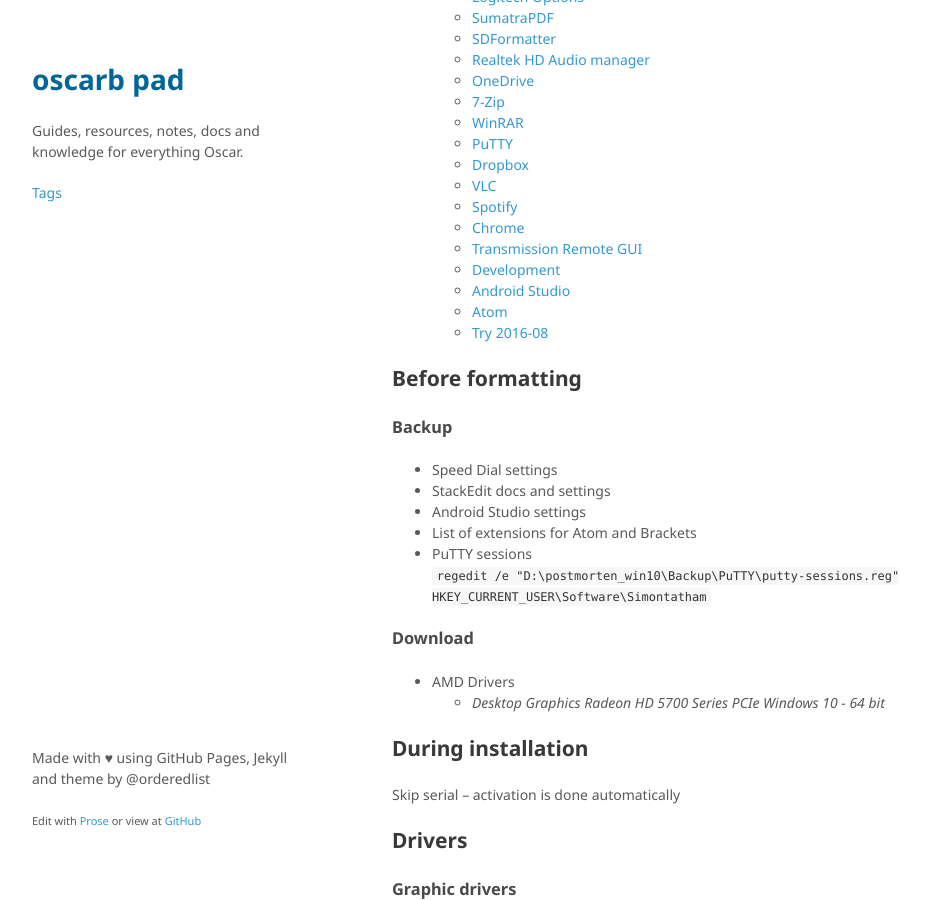
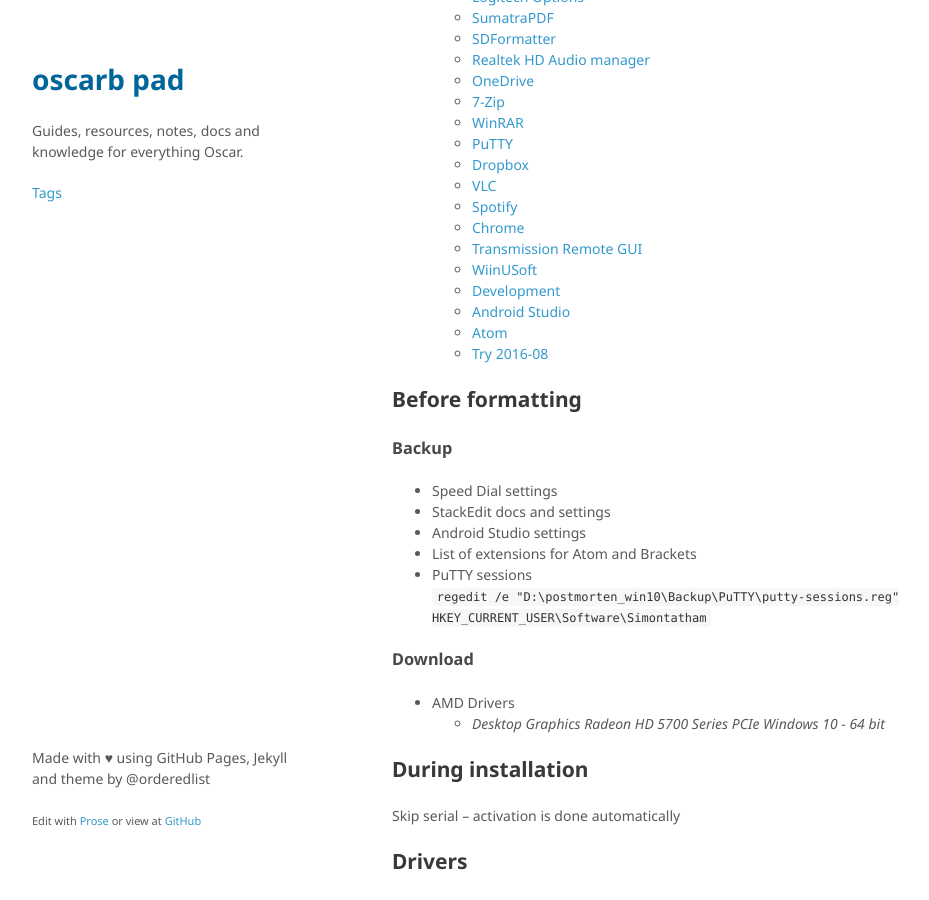
Before and after one commit to oscarb/pad, a Jekyll site: the page built from _docs/windows-10-essentials.md, in a window 1280 px wide and 900 px high, scrolled down 761 px. Shown: the whole window, without its empty margins (128-1057 px from the left). Built offline with Jekyll 4.4.1, drawn with Linux system fonts in a browser that asks for light colours; some web fonts are replaced.

Commit message:
Updated windows-10-essentials.md

```diff
--- a/_docs/windows-10-essentials.md
+++ b/_docs/windows-10-essentials.md
@@ -273,6 +273,10 @@ Settings > Compression > Remove redundant folders from extraction path
 > **Paths:** /volume1/downloads=Z:\downloads
 
 
+### WiinUSoft
+
+
+
 
 ### Development
 
```
